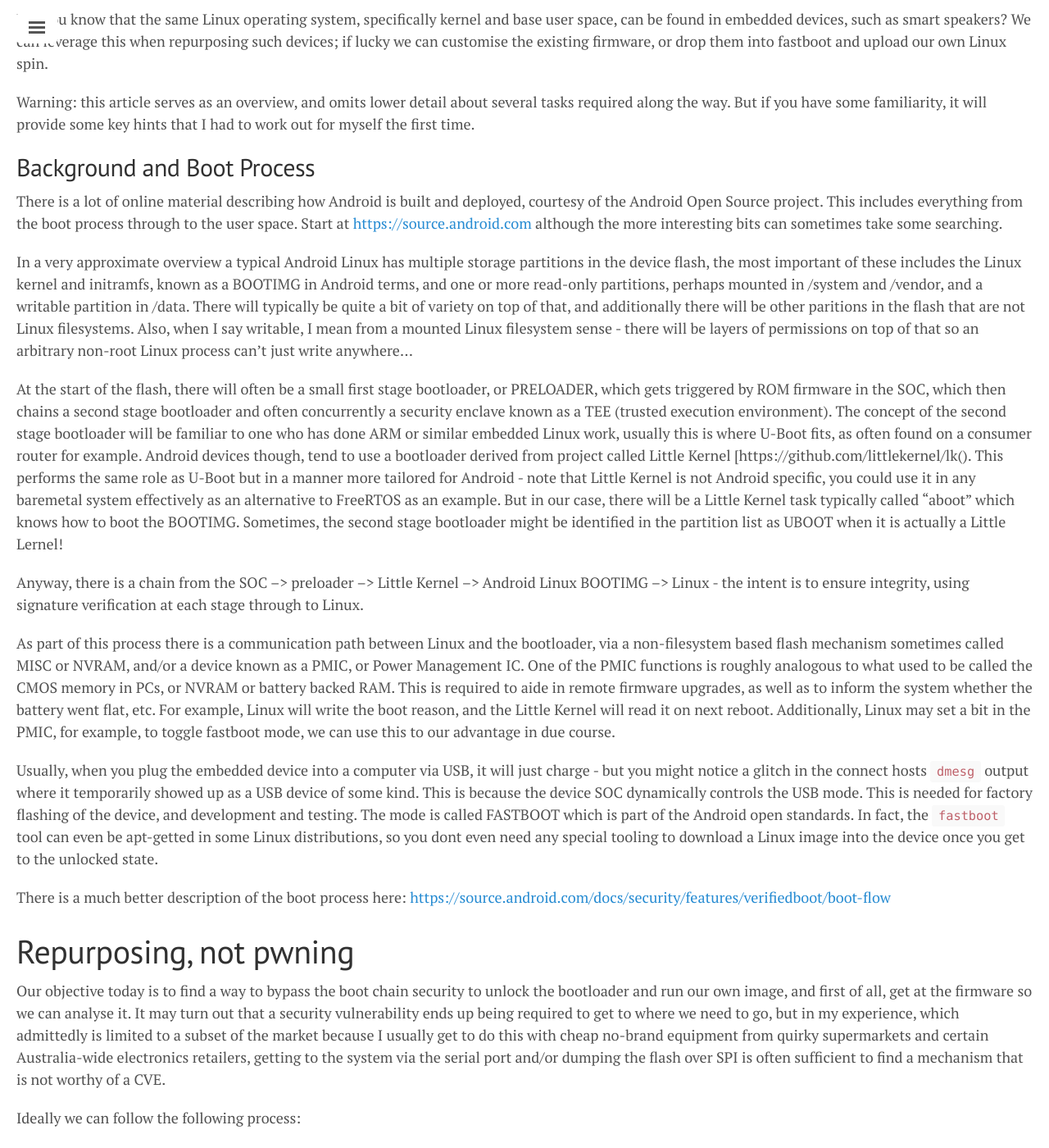
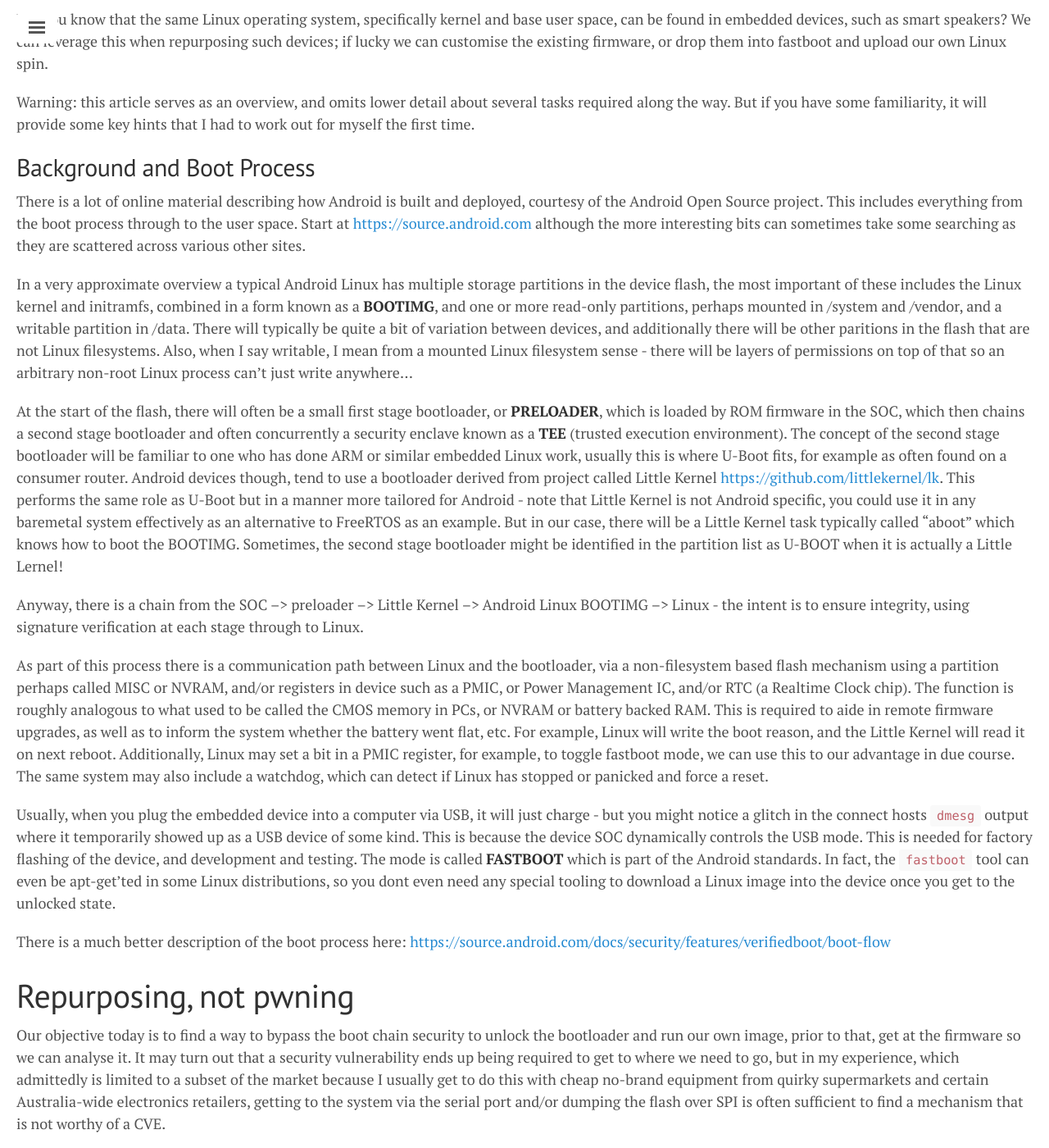
Before and after one commit to oldcomputerjunk/oldcomputerjunk.github.io, a Jekyll site: the page built from _posts/2022-12-23-aboot.markdown, in a window 1280 px wide and 1400 px high, scrolled down 311 px. Shown: the whole window at 82% size. Built offline with Jekyll 4.4.1, drawn with Linux system fonts in a browser that asks for light colours; some of the changed text lies outside the part shown.

Commit message:
fixes and new article draft

````diff
--- a/_posts/2022-12-23-aboot.markdown
+++ b/_posts/2022-12-23-aboot.markdown
@@ -23,24 +23,24 @@
 
 ## Background and Boot Process
 
-There is a lot of online material describing how Android is built and deployed, courtesy of the Android Open Source project. This includes everything from the boot process through to the user space. Start at [https://source.android.com]() although the more interesting bits can sometimes take some searching.
+There is a lot of online material describing how Android is built and deployed, courtesy of the Android Open Source project. This includes everything from the boot process through to the user space. Start at [https://source.android.com]() although the more interesting bits can sometimes take some searching as they are scattered across various other sites.
 
-In a very approximate overview a typical Android Linux has multiple storage partitions in the device flash, the most important of these includes the Linux kernel and initramfs, known as a BOOTIMG in Android terms, and one or more read-only partitions, perhaps mounted in /system and /vendor, and a writable partition in /data. There will typically be quite a bit of variety on top of that, and additionally there will be other paritions in the flash that are not Linux filesystems. Also, when I say writable, I mean from a mounted Linux filesystem sense - there will be layers of permissions on top of that so an arbitrary non-root Linux process can't just write anywhere...
+In a very approximate overview a typical Android Linux has multiple storage partitions in the device flash, the most important of these includes the Linux kernel and initramfs, combined in a form known as a **BOOTIMG**, and one or more read-only partitions, perhaps mounted in /system and /vendor, and a writable partition in /data. There will typically be quite a bit of variation between devices, and additionally there will be other paritions in the flash that are not Linux filesystems. Also, when I say writable, I mean from a mounted Linux filesystem sense - there will be layers of permissions on top of that so an arbitrary non-root Linux process can't just write anywhere...
 
-At the start of the flash, there will often be a small first stage bootloader, or PRELOADER, which gets triggered by ROM firmware in the SOC, which then chains a second stage bootloader and often concurrently a security enclave known as a TEE (trusted execution environment). The concept of the second stage bootloader will be familiar to one who has done ARM or similar embedded Linux work, usually this is where U-Boot fits, as often found on a consumer router for example. Android devices though, tend to use a bootloader derived from project called Little Kernel [https://github.com/littlekernel/lk(). This performs the same role as U-Boot but in a manner more tailored for Android - note that Little Kernel is not Android specific, you could use it in any baremetal system effectively as an alternative to FreeRTOS as an example. But in our case, there will be a Little Kernel task typically called "aboot" which knows how to boot the BOOTIMG. Sometimes, the second stage bootloader might be identified in the partition list as UBOOT when it is actually a Little Lernel!
+At the start of the flash, there will often be a small first stage bootloader, or **PRELOADER**, which is loaded by ROM firmware in the SOC, which then chains a second stage bootloader and often concurrently a security enclave known as a **TEE** (trusted execution environment). The concept of the second stage bootloader will be familiar to one who has done ARM or similar embedded Linux work, usually this is where U-Boot fits, for example as often found on a consumer router. Android devices though, tend to use a bootloader derived from project called Little Kernel [https://github.com/littlekernel/lk](). This performs the same role as U-Boot but in a manner more tailored for Android - note that Little Kernel is not Android specific, you could use it in any baremetal system effectively as an alternative to FreeRTOS as an example. But in our case, there will be a Little Kernel task typically called "aboot" which knows how to boot the BOOTIMG. Sometimes, the second stage bootloader might be identified in the partition list as U-BOOT when it is actually a Little Lernel!
 
 Anyway, there is a chain from the SOC --> preloader --> Little Kernel --> Android Linux BOOTIMG --> Linux - the intent is to ensure integrity, using signature verification at each stage through to Linux.
 
-As part of this process there is a communication path between Linux and the bootloader, via a non-filesystem based flash mechanism sometimes called MISC or NVRAM, and/or a device known as a PMIC, or Power Management IC. One of the PMIC functions is roughly analogous to what used to be called the CMOS memory in PCs, or NVRAM or battery backed RAM. This is required to aide in remote firmware upgrades, as well as to inform the system whether the battery went flat, etc. For example, Linux will write the boot reason, and the Little Kernel will read it on next reboot. Additionally, Linux may set a bit in the PMIC, for example, to toggle fastboot mode, we can use this to our advantage in due course.
+As part of this process there is a communication path between Linux and the bootloader, via a non-filesystem based flash mechanism using a partition perhaps called MISC or NVRAM, and/or registers in device such as a PMIC, or Power Management IC, and/or RTC (a Realtime Clock chip). The function is roughly analogous to what used to be called the CMOS memory in PCs, or NVRAM or battery backed RAM. This is required to aide in remote firmware upgrades, as well as to inform the system whether the battery went flat, etc. For example, Linux will write the boot reason, and the Little Kernel will read it on next reboot. Additionally, Linux may set a bit in a PMIC register, for example, to toggle fastboot mode, we can use this to our advantage in due course. The same system may also include a watchdog, which can detect if Linux has stopped or panicked and force a reset.
 
-Usually, when you plug the embedded device into a computer via USB, it will just charge - but you might notice a glitch in the connect hosts `dmesg` output where it temporarily showed up as a USB device of some kind. This is because the device SOC dynamically controls the USB mode. This is needed for factory flashing of the device, and development and testing. The mode is called FASTBOOT which is part of the Android open standards. In fact, the `fastboot` tool can even be apt-getted in some Linux distributions, so you dont even need any special tooling to download a Linux image into the device once you get to the unlocked state.
+Usually, when you plug the embedded device into a computer via USB, it will just charge - but you might notice a glitch in the connect hosts `dmesg` output where it temporarily showed up as a USB device of some kind. This is because the device SOC dynamically controls the USB mode. This is needed for factory flashing of the device, and development and testing. The mode is called **FASTBOOT** which is part of the Android standards. In fact, the `fastboot` tool can even be apt-get'ted in some Linux distributions, so you dont even need any special tooling to download a Linux image into the device once you get to the unlocked state.
 
 There is a much better description of the boot process here: [https://source.android.com/docs/security/features/verifiedboot/boot-flow]()
 
 
 # Repurposing, not pwning
 
-Our objective today is to find a way to bypass the boot chain security to unlock the bootloader and run our own image, and first of all, get at the firmware so we can analyse it. It may turn out that a security vulnerability ends up being required to get to where we need to go, but in my experience, which admittedly is limited to a subset of the market because I usually get to do this with cheap no-brand equipment from quirky supermarkets and certain Australia-wide electronics retailers, getting to the system via the serial port and/or dumping the flash over SPI is often sufficient to find a mechanism that is not worthy of a CVE.
+Our objective today is to find a way to bypass the boot chain security to unlock the bootloader and run our own image, prior to that, get at the firmware so we can analyse it. It may turn out that a security vulnerability ends up being required to get to where we need to go, but in my experience, which admittedly is limited to a subset of the market because I usually get to do this with cheap no-brand equipment from quirky supermarkets and certain Australia-wide electronics retailers, getting to the system via the serial port and/or dumping the flash over SPI is often sufficient to find a mechanism that is not worthy of a CVE.
 
 Ideally we can follow the following process:
 - find the serial port and a console shell
@@ -61,7 +61,7 @@
 
 # Finding a shell and dumping firmware partitions
 
-First - keep a journal while doing this. A text file in a text editor is fine, or I use a program called Joplin. Regularly copy/paste absolutely everything you do or try or see! You will thank youself later, trust me!
+I recommend keeping a journal while doing this. A text file in a text editor is fine, or I use a program called Joplin. Regularly copy/paste absolutely everything you do or try or see! You will thank youself later, trust me!
 
 If you found a serial port and a shell with no password prompt, great!
 
@@ -132,7 +132,7 @@
 
 For the moment though, we just want to see if we are lucky and can run a small program to boot to fastboot mode.
 
-Usually on Linux when you run `reboot` it calls the `SYS_reboot` system call. It turns out there are arguments to the syscall that let you specify a boot reason. How this reason is interpreted is system specific. But it turns out that (on, for example, Media tek based android embedded devices and phones) there is a Linux kernel device that hooks this and sets a bit in the PMIC to force the device into Fastboot.
+Usually on Linux when you run `reboot` it calls the `SYS_reboot` system call. Less well known is that the reboot syscall lets you specify a boot reason; drivers can hook the reboot process and use this string as they see fit. How this reason is interpreted is system specific. But it turns out that (on, for example, Mediatek based android embedded devices and phones) there is a Linux kernel device that hooks this and sets a bit in a register to force the device to enter fastboot when the Little Kernel starts next.
 
 The following short C program will do this for us:
 ```
@@ -147,14 +147,14 @@
 }
 ```
 
-If you are really lucky, and your device is an arm7hf-based system, you can just compile this directly on a Raspberry Pi 400:
+If you are really lucky, and your device is happens to be able to run arm7hf binaries, you can just compile this directly on a Raspberry Pi 400:
 ```
 gcc -static bootme2fastboot.c -o bootme2fastboot
 ```
 
 Using static is vitally important, because often the C Library DLLs can mismatch.
 
-Then you just copy this to the target and run it. (Easier said than done of course; you might need to try the xxd trick in reverse if all else fails...)
+Then you copy this to the target and run it. (Easier said than done of course; you might need to try the xxd trick in reverse if all else fails...)
 
 With luck, you will see the system stall during the Little Kernel log before Linux starts. At this stage, you can run `fastboot` and communicate with the system over USB. I'd suggest reading its manual first!
 
@@ -167,4 +167,4 @@
 
 The trick is to experiment. For example, on a smart speaker, keep rebooting, and holding a different button down. Of course being embedded, there is no screen, and no feedback, other than what you get on the serial terminal.
 
-To test that this is effective, always start by trying to load the dumped BOOTIMG over fastboot to confirm the process. If this works, you are on the road to modding it to suit your own application!
+To test that this is effective, always start by trying to load a kernel and initrd over fastboot to confirm the process (not part of this article.) If this works, you are on the road to modding it to suit your own application!
````
Also changed, not shown: other parts of _posts/2022-12-23-aboot.markdown (+2 -2 lines), _posts/2022-12-24-bare-metal-binary-finder-1.markdown (added, +50 -0 lines).
